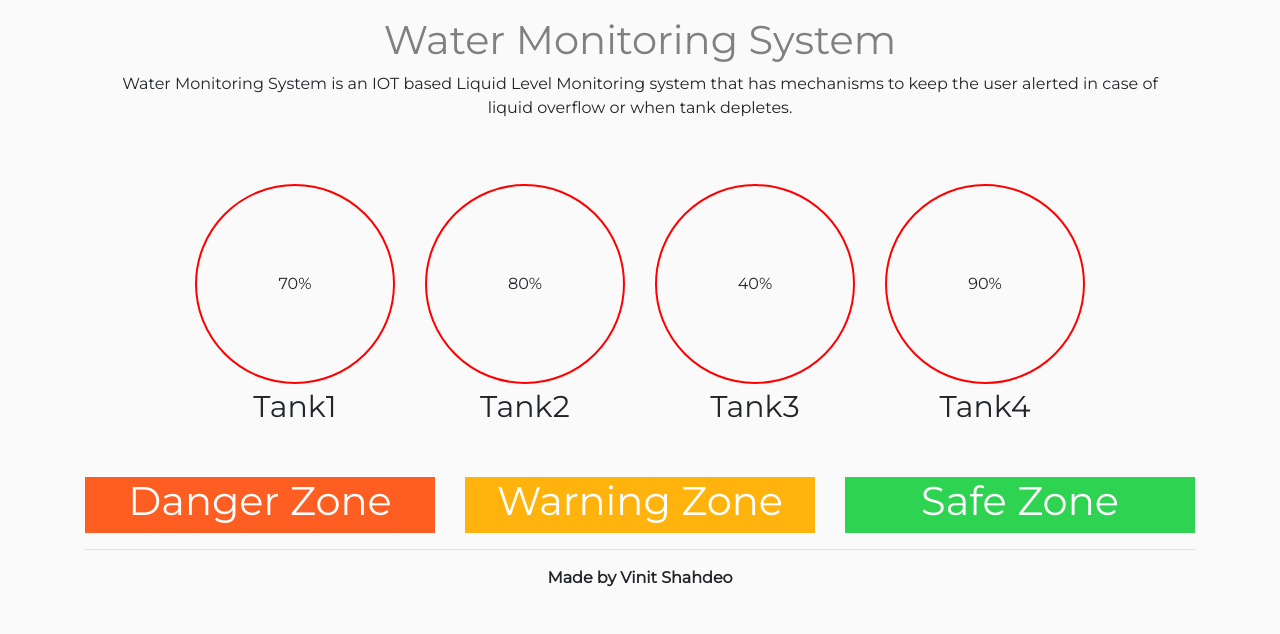
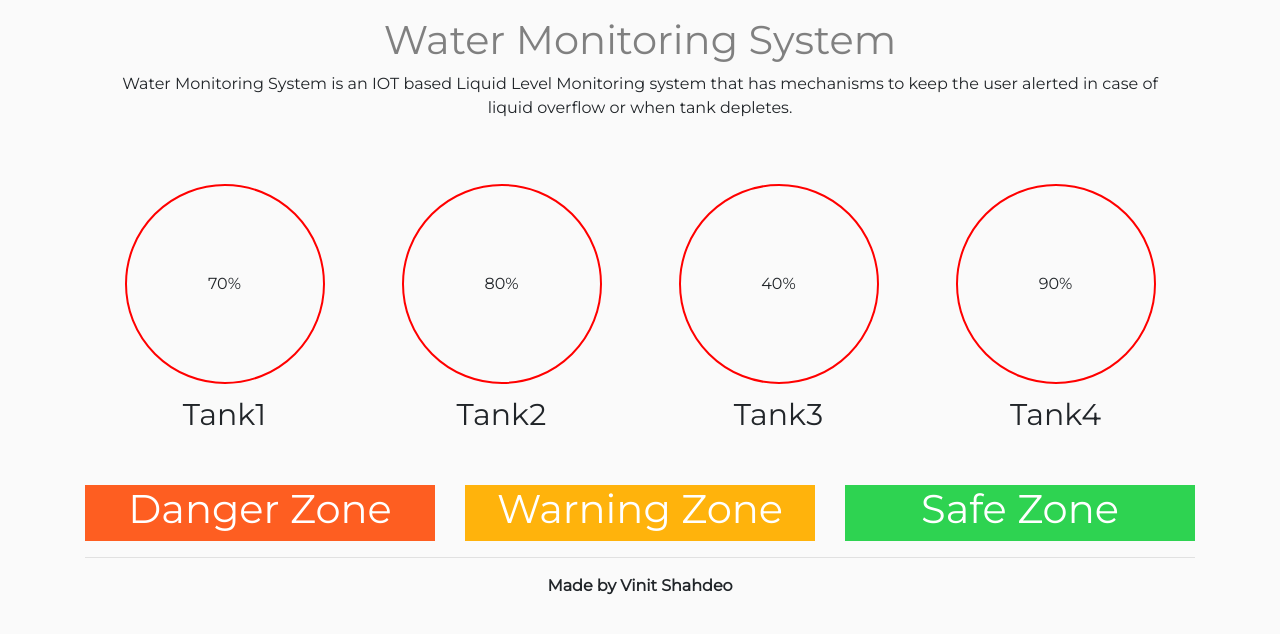
Before and after one commit to vinitshahdeo/Water-Monitoring-System, a React (Create React App) app in the folder react-frontend/: page / in a window 1280 px wide. Shown: the top 634 px of the page. Built offline with nearby package versions, Linux system fonts and the light colour scheme.

Commit message:
:up: correction

```diff
--- a/react-frontend/src/pages/Home.js
+++ b/react-frontend/src/pages/Home.js
@@ -13,32 +13,26 @@ class Home extends Component {
     return (
       <div>
         <div className="container">
-          <div className="row m-3">
-            <center>
+          <div className="row m-3 justify-content-center">
               <h1 className="title">Water Monitoring System</h1>
-              <p>
+              <p className="text-center">
                 Water Monitoring System is an IOT based Liquid Level Monitoring
                 system that has mechanisms to keep the user alerted in case of
                 liquid overflow or when tank depletes.
               </p>
-            </center>
           </div>
-          <div className="row m-5 d-flex justify-content-center align-items-center">
+          <div className="row mt-5 mb-5 pr-3 pl-3 d-flex justify-content-center align-items-center">
             {this.props.tanks.map((tank, index) => (
-              <div key={index}>
-                <div
-                  className="col-lg-3 d-flex align-items-center"
+            <div key={index}
+                  className="col d-flex row justify-content-center align-items-center"
                   id={tank.id}
                 >
-                  <center>
                     <TankCircle className="rounded-circle">
                       <TankWaterValue className="grey-color d-flex justify-content-center align-items-center w-100 h-100 position-relative">{tank.value}%</TankWaterValue>
                     </TankCircle>
-                    <div className="d-flex justify-content-center">
-                      <span className="tank-title">Tank{tank.id}</span>
+                    <div className="col-12 mt-2 mb-4 mb-lg-0 text-center tank-title p-0">
+                     Tank{tank.id}
                     </div>
-                  </center>
-                </div>
               </div>
             ))}
           </div>
@@ -56,8 +50,8 @@ class Home extends Component {
             </div>
           </div>
           <hr/>
-          <p>
-            <center><strong>Made by Vinit Shahdeo</strong></center>
+          <p className="text-center">
+            <strong>Made by Vinit Shahdeo</strong>
           </p>
         </div>
       </div>
```
